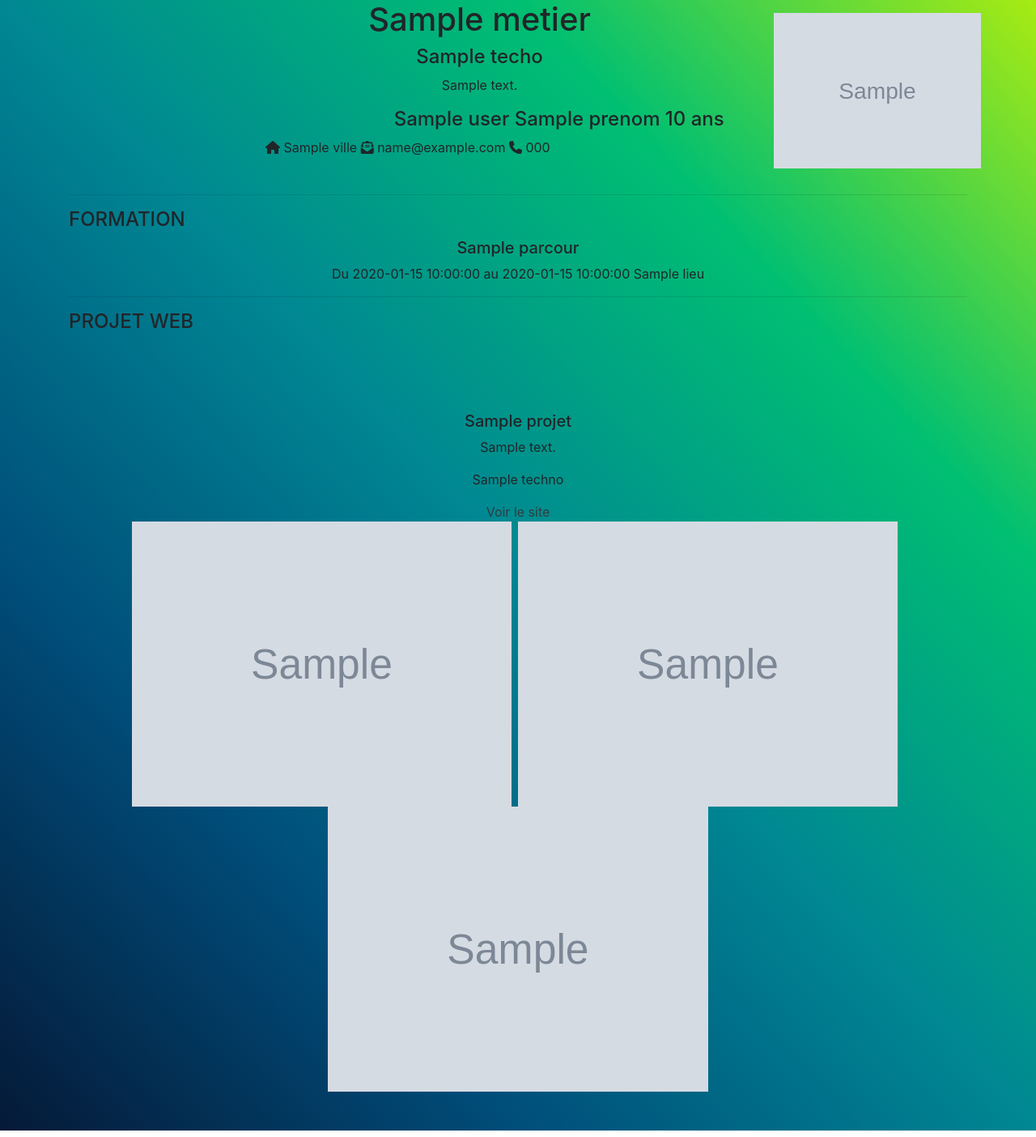
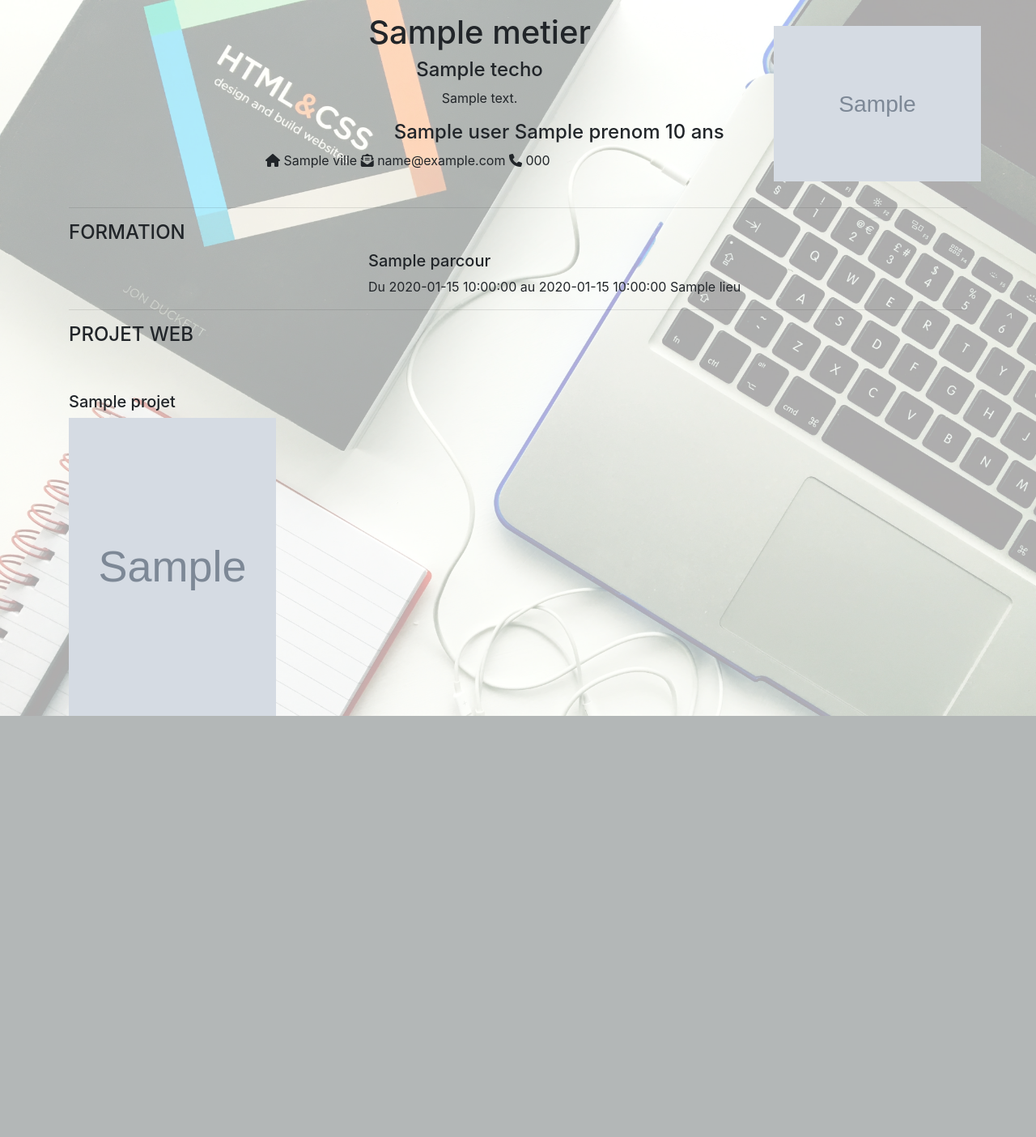
Before and after one commit to LudovicCocquyt/MyPorfolio, a Symfony app: template templates/home.html.twig in a window 1280 px wide. Shown: the whole page at 81% size. After the commit the page ends 884 px from the top, so only its background shows below. Run offline with Twig, Linux system fonts and the light colour scheme; the template is opened without the code that fills it: most values are stand-ins (such as "Sample title", 1, 10 or a date in 2020); grey boxes marked "Sample" are stand-in pictures; some libraries are stand-ins or nearby versions.

Commit message:
nouvelle home avec card

```diff
--- a/templates/base.html.twig
+++ b/templates/base.html.twig
@@ -4,10 +4,33 @@
         <meta charset="UTF-8">
         <title>{% block title %}Welcome!{% endblock %}</title>
         {% block stylesheets %}
+            <style type="text/css">
+.hero {
+width: 100%;
+height: 100%;
+min-width: 100%;
+min-height: 100%;
+position: relative;
+}
+.hero::before {
+background-image: url('design.jpg');
+background-size: cover;
+content: "";
+display: block;
+position: absolute;
+top: 0;
+left: 0;
+width: 100%;
+height: 100%;
+z-index: -2;
+opacity: 0.4;
+}
+
+            </style>
         	<link rel="stylesheet" href="https://stackpath.bootstrapcdn.com/bootstrap/4.3.1/css/bootstrap.min.css" integrity="sha384-ggOyR0iXCbMQv3Xipma34MD+dH/1fQ784/j6cY/iJTQUOhcWr7x9JvoRxT2MZw1T" crossorigin="anonymous">
         {% endblock %}
     </head>
-    <body>
+    <body class="hero">
         {% block body %}{% endblock %}
         {% block javascripts %}
             <script src="https://code.jquery.com/jquery-3.3.1.slim.min.js" integrity="sha384-q8i/X+965DzO0rT7abK41JStQIAqVgRVzpbzo5smXKp4YfRvH+8abtTE1Pi6jizo" crossorigin="anonymous"></script>
--- a/templates/home.html.twig
+++ b/templates/home.html.twig
@@ -2,7 +2,7 @@
 
 {% block body %}
 
-<div style="background-image: linear-gradient(to right top, #051937, #004d7a, #008793, #00bf72, #a8eb12);">
+<div style="padding-top:16px;">
 	<div class="container">
 	{% for user in users %}
 		<div class="row">
@@ -25,48 +25,45 @@
 		<h4>FORMATION</h4>
 		{% for parcour in parcours %}
 			{% if loop.index < 3 %}
-			<h5 style="text-align: center;">{{ parcour.nom }}</h5>
-			<p style="text-align: center;">Du {{ parcour.dateStart }} au {{ parcour.dateEnd }} {{ parcour.lieu }}</p>
+			<h5 class="offset-4">{{ parcour.nom }}</h5>
+			<p class="offset-4">Du {{ parcour.dateStart }} au {{ parcour.dateEnd }} {{ parcour.lieu }}</p>
 		{% endif %}
 		{% endfor %}
 		<hr>
 	</div>
+
+
 	<div class="container">
 	<h4>PROJET WEB</h4>
-	{% for projet in projets %}
-	<div class="mb-2 mt-5">
-		<div style="text-align: center;">
-			<h5 class="mt-5 pt-5" style="text-align: center;">{{ projet.nom }}</h5>
+		<div class="row">
+		{% for projet in projets %}
+			<div class="col-4">
+				<h5 class="mt-5">{{ projet.nom }}</h5>
+				<img data-toggle="modal" data-target="#exampleModal1{{ projet.id }}" src="{{ projet.photo }}" style=" height: 23em; width: 16em;">
+			</div>
+	<!-- Modal -->
+	<div class="modal fade col-12" id="exampleModal1{{ projet.id }}" tabindex="-1" role="dialog" aria-labelledby="exampleModalLabel" aria-hidden="true">
+	  <div class="modal-dialog" role="document">
+	    <div class="modal-content">
 			<p style="text-align: center;">{{ projet.description }}</p>
 			<p style="text-align: center;">{{ projet.techno }}</p>
 			{% if projet.lien %}
-			<a href="{{ projet.lien }}" class="text-dark">Voir le site</a>
+			<a style="text-align: center;" href="{{ projet.lien }}">Voir le site</a>
 			{% endif %}
-		</div>
-		<div class="row pb-5 justify-content-center" data-toggle="modal" data-target="#exampleModal{{ projet.id }}">
-			<img src="{{ projet.photo }}" style=" height: 22em;">
-			<img class="ml-2 mr-2" src="{{ projet.photo2 }}" style=" height: 22em;">
-			<img src="{{ projet.photo3 }}" style=" height: 22em;">
-		</div>
-	</div>
-	<!-- Modal -->
-	<div class="modal fade" id="exampleModal{{ projet.id }}" tabindex="-1" role="dialog" aria-labelledby="exampleModalLabel" aria-hidden="true">
-	  <div class="modal-dialog" role="document">
-	    <div class="modal-content">
-	      <div class="modal-header">
-	        <button type="button" class="close" data-dismiss="modal" aria-label="Close">
-	          <span aria-hidden="true">&times;</span>
-	        </button>
-	      </div>
-	      <div class="modal-body">
+			{% if projet.photo %}
 	        <img src="{{ projet.photo }}" style=" height: 38em;">
-			<img src="{{ projet.photo2 }}" style=" height: 33em;">
-			<img src="{{ projet.photo3 }}" style=" height: 33em;">
-			</div>
+	        {% endif %}
+	        {% if projet.photo2 %}
+	        <img class="pt-3 pb-3" src="{{ projet.photo2 }}" style=" height: 33em;">
+	        {% endif %}
+	        {% if projet.photo3 %}
+	        <img src="{{ projet.photo3 }}" style=" height: 33em;">
+	        {% endif %}
 	      </div>
 	    </div>
 	  </div>
-	{% endfor %}
+
+		{% endfor %}
+		</div>
 	</div>
-</div>
 {% endblock %}
```
Also changed, not shown: public/design.jpg (added), public/elc_logo.png (added), public/wp_detail.png (added), public/wp_home.png (added), public/wp_liste.png (added).
